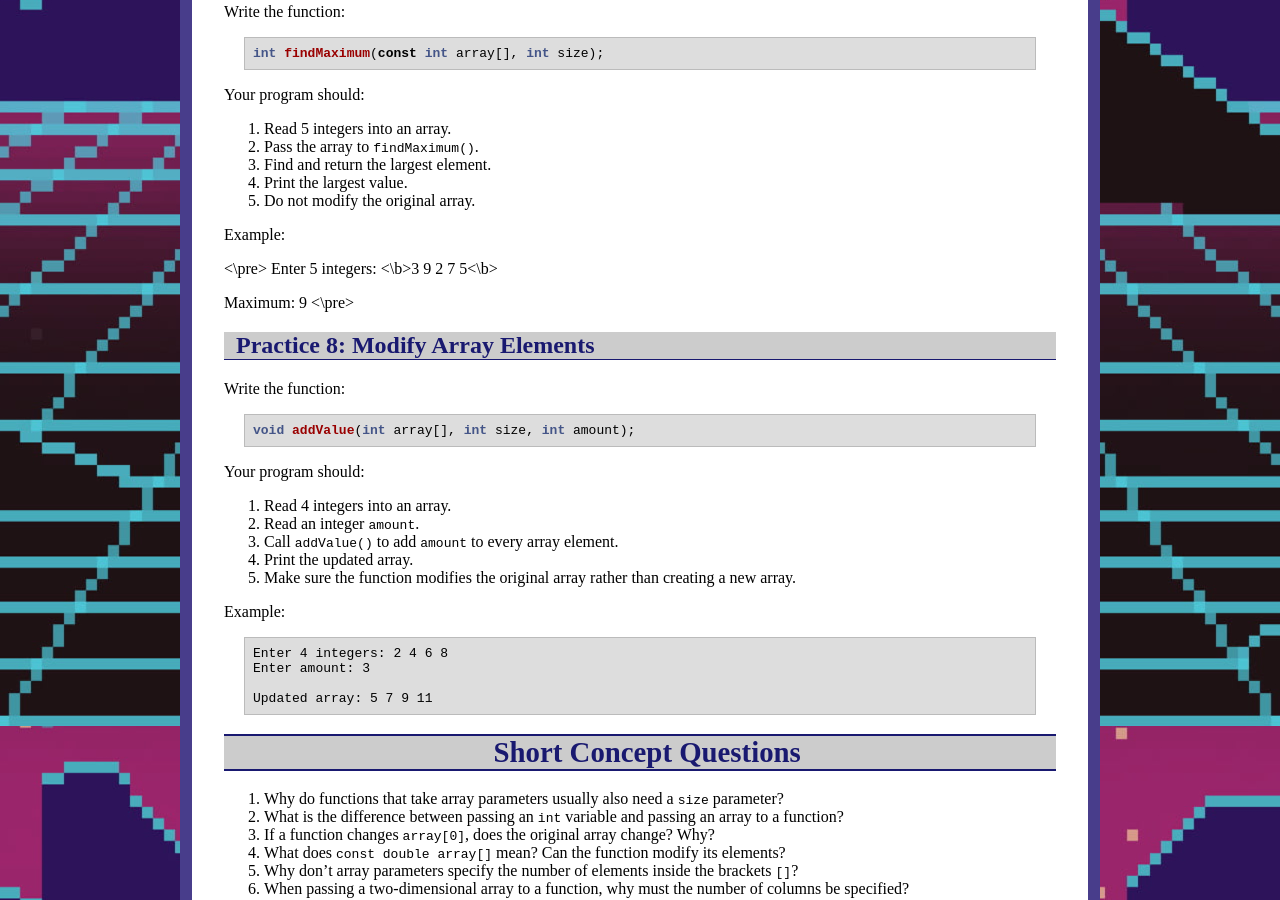
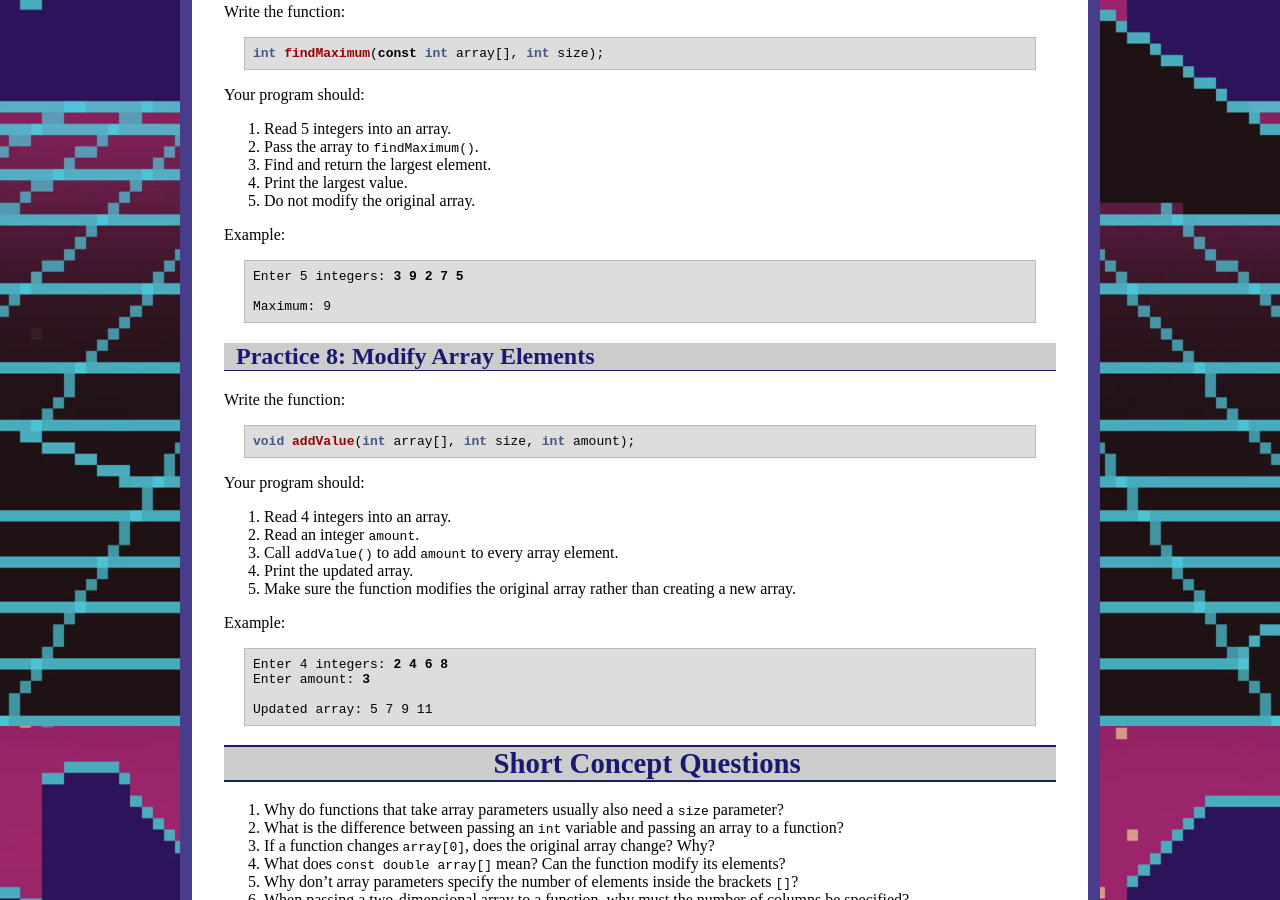
Before and after one commit to ycpcs/cs101-fall2026, a Jekyll site: the page built from practices/p18.md, in a window 1280 px wide and 900 px high, scrolled down 2874 px. Built offline with Jekyll 4.4.1, drawn with Linux system fonts in a browser that asks for light colours.

Commit message:
Update p18.md

````diff
--- a/practices/p18.md
+++ b/practices/p18.md
@@ -192,11 +192,11 @@ Your program should:
 
 Example:
 
-<\pre>
-Enter 5 integers: <\b>3 9 2 7 5<\b>
+<pre>
+Enter 5 integers: <b>3 9 2 7 5</b>
 
 Maximum: 9
-<\pre>
+</pre>
 
 ## Practice 8: Modify Array Elements
 
@@ -216,12 +216,12 @@ Your program should:
 
 Example:
 
-```text
-Enter 4 integers: 2 4 6 8
-Enter amount: 3
+<pre>
+Enter 4 integers: <b>2 4 6 8</b>
+Enter amount: <b>3</b>
 
 Updated array: 5 7 9 11
-```
+</pre>
 
 # Short Concept Questions
 
````
